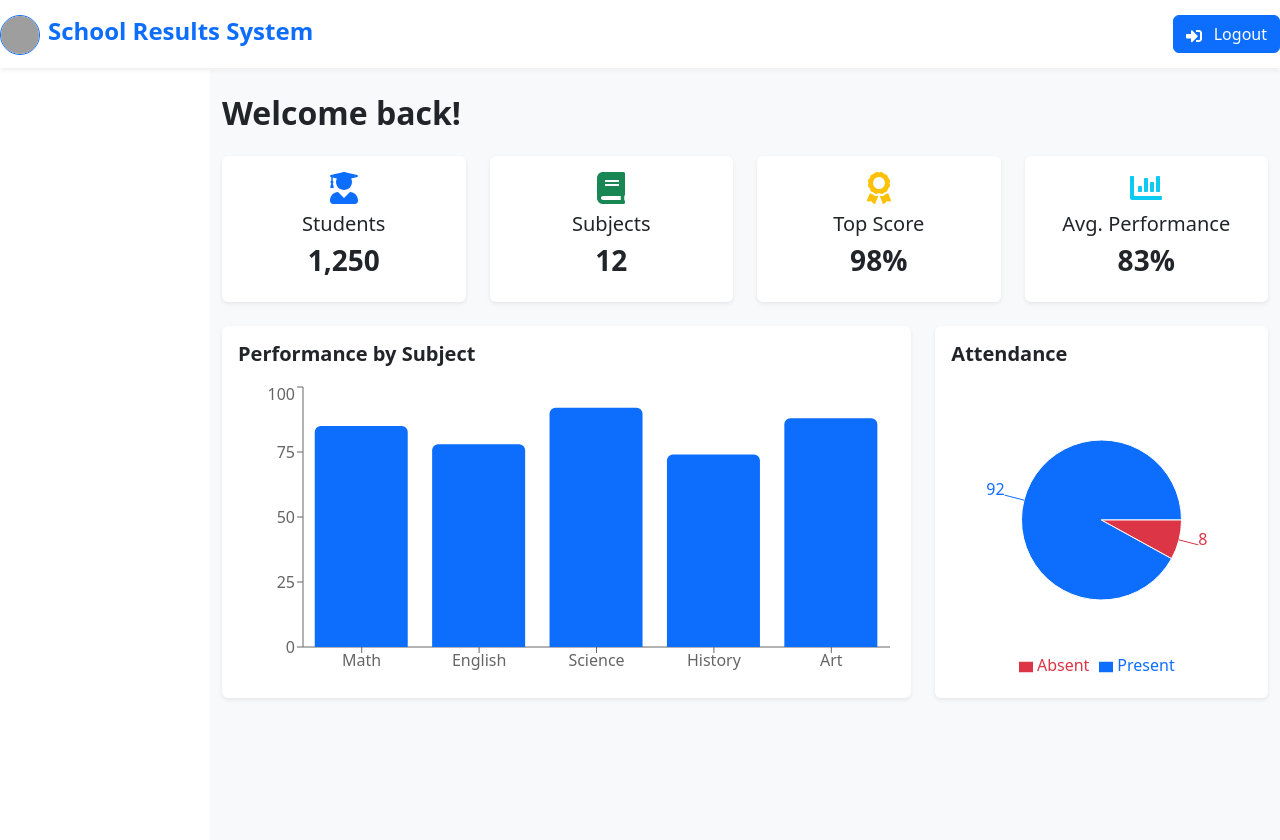
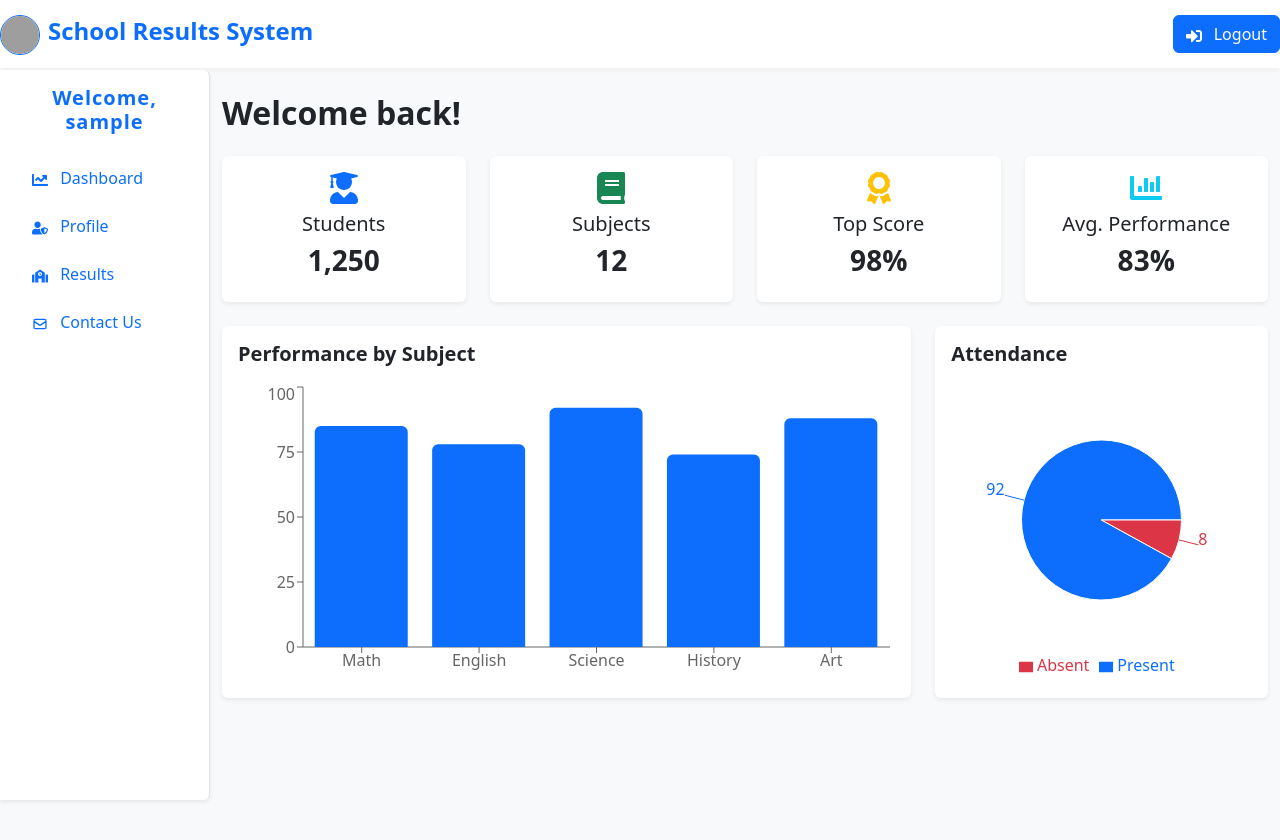
Before and after one commit to BILL-CHEPTOYEK/school-results-system, a React (Vite) app in the folder frontend/: page /dashboard in a window 1280 px wide. Shown: the top 840 px of the page. Built offline with nearby package versions, Linux system fonts and the light colour scheme; sample sign-in values are in the browser's storage; grey boxes are pictures that could not be loaded.

Commit message:
results..

```diff
--- a/frontend/src/App.jsx
+++ b/frontend/src/App.jsx
@@ -36,12 +36,14 @@ function AuthLayout({ onLogout }) {
           paddingTop: NAVBAR_HEIGHT,
         }}
       >
-        <div style={{ width: SIDEBAR_WIDTH }} />
+        <div style={{ width: SIDEBAR_WIDTH, position: 'fixed', top: NAVBAR_HEIGHT, left: 0, height: `calc(100vh - ${NAVBAR_HEIGHT}px)`, zIndex: 1030 }}>
+          <Sidebar />
+        </div>
         <div
           className="flex-grow-1"
           style={{
             minHeight: '100vh',
-            paddingLeft: 0,
+            paddingLeft: SIDEBAR_WIDTH,
             background: '#f8f9fa',
           }}
         >
--- a/frontend/src/pages/Sidebar.jsx
+++ b/frontend/src/pages/Sidebar.jsx
@@ -5,20 +5,22 @@ import { FaUserShield, FaChartLine, FaSchool } from 'react-icons/fa';
 import { HiOutlineMail } from 'react-icons/hi';
 import { NavLink } from 'react-router-dom';
 
+const NAVBAR_HEIGHT = 70;
+
 export default function Sidebar() {
     const user = JSON.parse(localStorage.getItem('user'));
 
     return (
         <aside
-            className="top-0 bg-white shadow-sm sidebar border-end rounded-end d-flex flex-column align-items-center position-fixed"
+            className="p-3 bg-white shadow-sm sidebar border-end rounded-end d-flex flex-column align-items-center position-fixed"
             style={{
-                minHeight: '100vh',
+                minHeight: `calc(100vh - ${NAVBAR_HEIGHT}px)`,
                 width: 210,
                 zIndex: 1030,
                 left: 0,
-                paddingTop: 70, // to account for fixed navbar height
+                top: NAVBAR_HEIGHT,
                 overflowY: 'auto',
-                height: '100vh'
+                height: `calc(100vh - ${NAVBAR_HEIGHT}px)`
             }}
         >
             <h5 className="mb-4 text-center fw-bold text-primary letter-spacing-1" style={{ letterSpacing: 1 }}>
```
